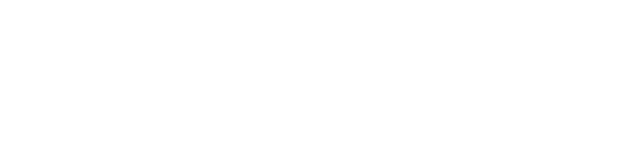
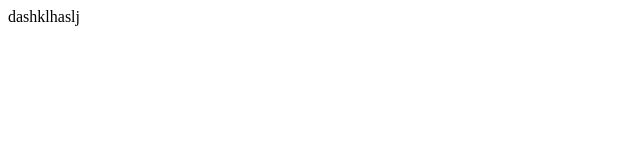
Before and after one commit to SigeMaSig/web-starter, a plain HTML site: page MyProject/Project1/index.html.html in a window 1280 px wide. Shown: the whole page, without its empty margins (0-640 px from the left). Drawn offline with Linux system fonts and the light colour scheme.

Commit message:
Test Text

```diff
--- a/MyProject/Project1/index.html.html
+++ b/MyProject/Project1/index.html.html
@@ -7,6 +7,6 @@
 </head>
 <body>
 
-
+    dashklhaslj
 </body>
 </html>
```
